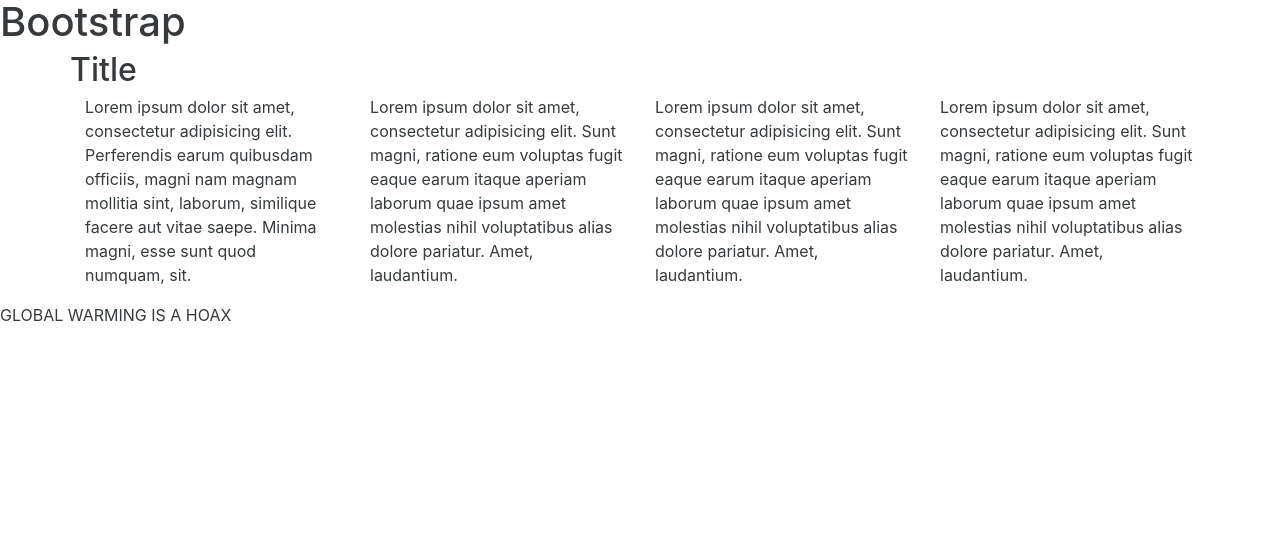
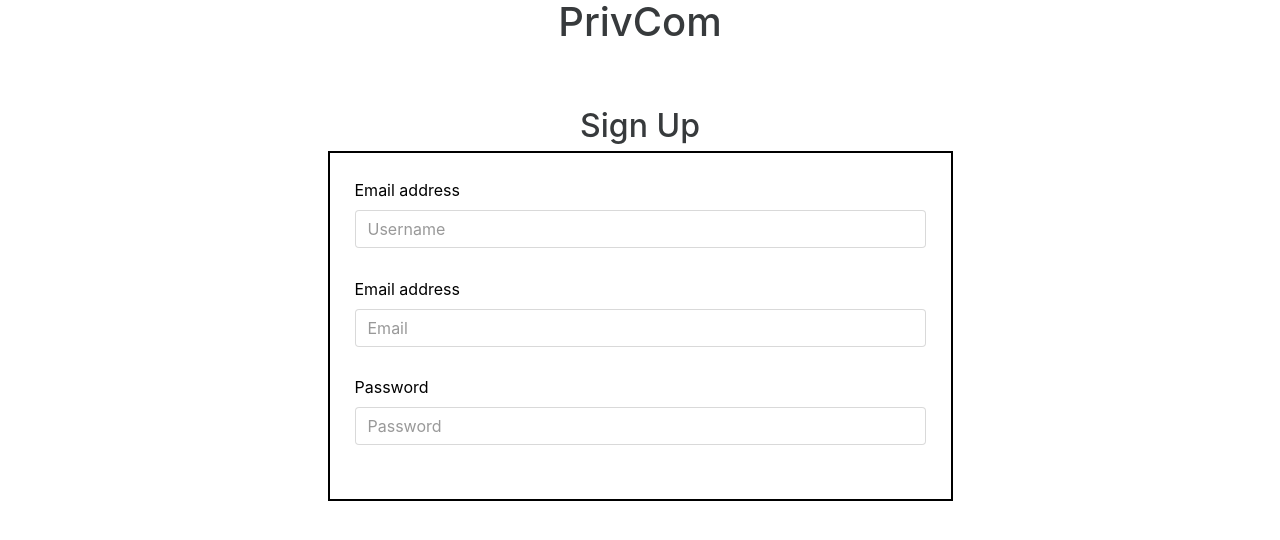
Before and after one commit to Rye434/PrivCom, a plain HTML site: page index.html in a window 1280 px wide. Drawn offline with Linux system fonts and the light colour scheme.

Commit message:
Fixed sign up page

```diff
--- a/css/main.css
+++ b/css/main.css
@@ -0,0 +1,18 @@
+h1{
+    text-align: center;
+    margin-bottom: 5%;
+}
+h2{
+    text-align: center;
+}
+.form-group{
+    margin: 0 25%;
+    width: 50%;
+    padding: 2%;
+    color: black;
+    background: white;
+    border: 2px solid black;
+}
+.form-group input{
+    margin-bottom: 5%;
+}
--- a/index.html
+++ b/index.html
@@ -2,26 +2,31 @@
 <html lang="en">
 <head>
     <meta charset="UTF-8">
-    <title>Hello</title>
+    <title>PrivCom</title>
     <link rel="stylesheet" href="css/bootstrap.min.css">
     <link rel="stylesheet" href="css/main.css">
 </head>
 <body>
     <header>
-        <h1>Bootstrap</h1>
+        <h1>PrivCom</h1>
     </header>
     <main>
-        <div class="container">
-           <div class="row">
-            <h2>Title</h2>
-            <div class="col-sm-12 col-md-6 col-lg-3"><p>Lorem ipsum dolor sit amet, consectetur adipisicing elit. Perferendis earum quibusdam officiis, magni nam magnam mollitia sint, laborum, similique facere aut vitae saepe. Minima magni, esse sunt quod numquam, sit.</p></div>
-            <div class="col-sm-12 col-md-6 col-lg-3"><p>Lorem ipsum dolor sit amet, consectetur adipisicing elit. Sunt magni, ratione eum voluptas fugit eaque earum itaque aperiam laborum quae ipsum amet molestias nihil voluptatibus alias dolore pariatur. Amet, laudantium.</p></div>
-            <div class="col-sm-12 col-md-6 col-lg-3"><p>Lorem ipsum dolor sit amet, consectetur adipisicing elit. Sunt magni, ratione eum voluptas fugit eaque earum itaque aperiam laborum quae ipsum amet molestias nihil voluptatibus alias dolore pariatur. Amet, laudantium.</p></div>
-            <div class="col-sm-12 col-md-6 col-lg-3"><p>Lorem ipsum dolor sit amet, consectetur adipisicing elit. Sunt magni, ratione eum voluptas fugit eaque earum itaque aperiam laborum quae ipsum amet molestias nihil voluptatibus alias dolore pariatur. Amet, laudantium.</p></div>
+        <div class="container-fluid">
+            <h2>Sign Up</h2>
+            <div class="form-group">
+                <label for="userName">Email address</label>
+                <input type="text" class="form-control" id="userName" placeholder="Username">
+<!--            </div>-->
+<!--            <div class="form-group">-->
+                <label for="exampleInputEmail1">Email address</label>
+                <input type="email" class="form-control" id="exampleInputEmail1" placeholder="Email">
+<!--            </div>-->
+<!--            <div class="form-group">-->
+                <label for="exampleInputPassword1">Password</label>
+                <input type="password" class="form-control" id="exampleInputPassword1" placeholder="Password">
             </div>
         </div>
     </main>
-    <p>GLOBAL WARMING IS A HOAX</p>
 
     <script src="js/bootstrap.min.js"></script>
 </body>
```
